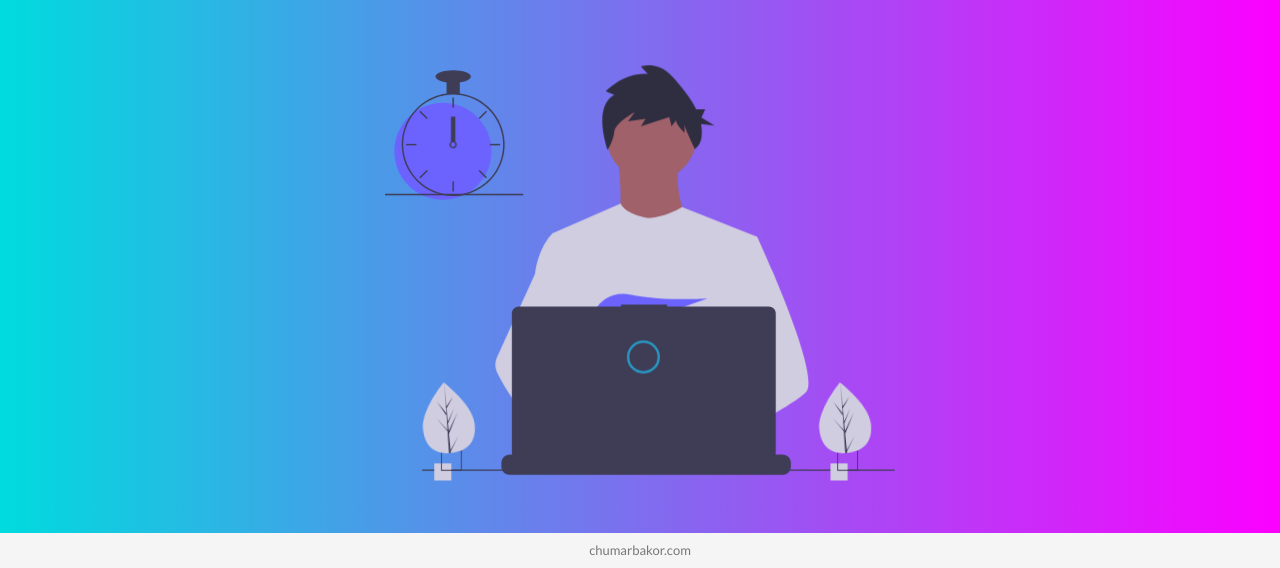
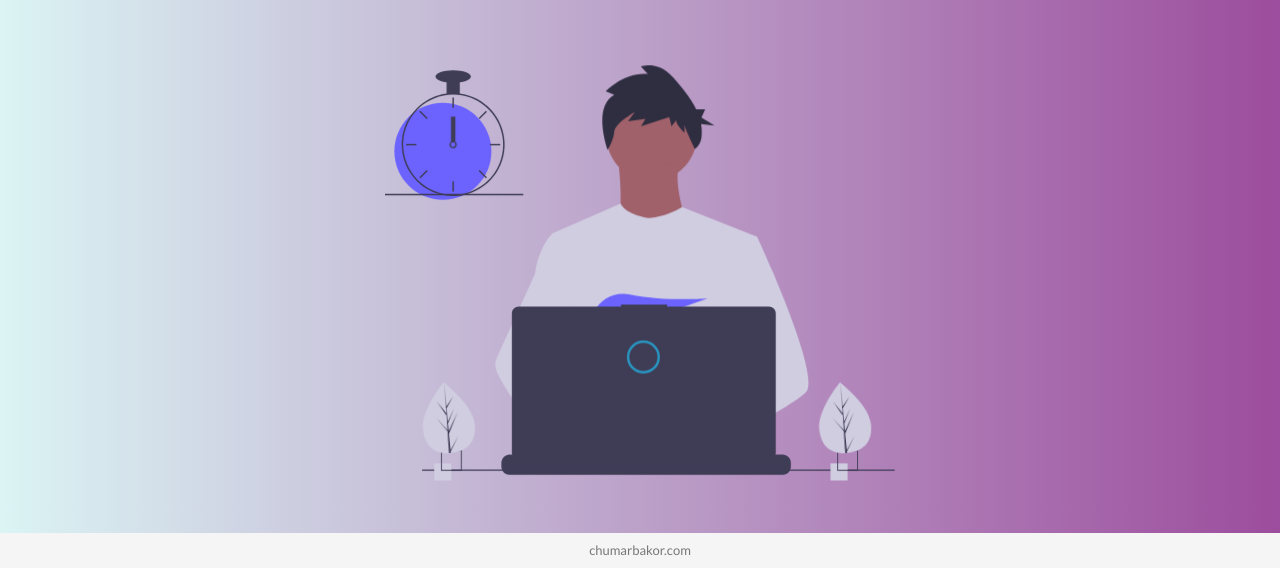
Before and after one commit to IrshadSumayari/chumarbakor, a plain HTML site: page index.html in a window 1280 px wide. Shown: the part 232-800 px from the top of the page. Drawn offline with nearby package versions, Linux system fonts and the light colour scheme.

Commit message:
revert css changes

```diff
--- a/style.css
+++ b/style.css
@@ -13,9 +13,7 @@ body{
     font-weight: 400;
     line-height: 1.7;
     color: #777;
-    background-color: #00DBDE;
-    background-image: linear-gradient(90deg, #00DBDE 0%, #FC00FF 100%);
-
+    background-image: linear-gradient(90deg, #dbf4f4 0%, #9c4d9d 100%);
 
 }
 
@@ -42,7 +40,6 @@ body{
 }
 
 .main-title h2{
-    margin-top: 20px;
     font-size: 4rem;
     font-weight: 300;
     text-transform: uppercase;
```
